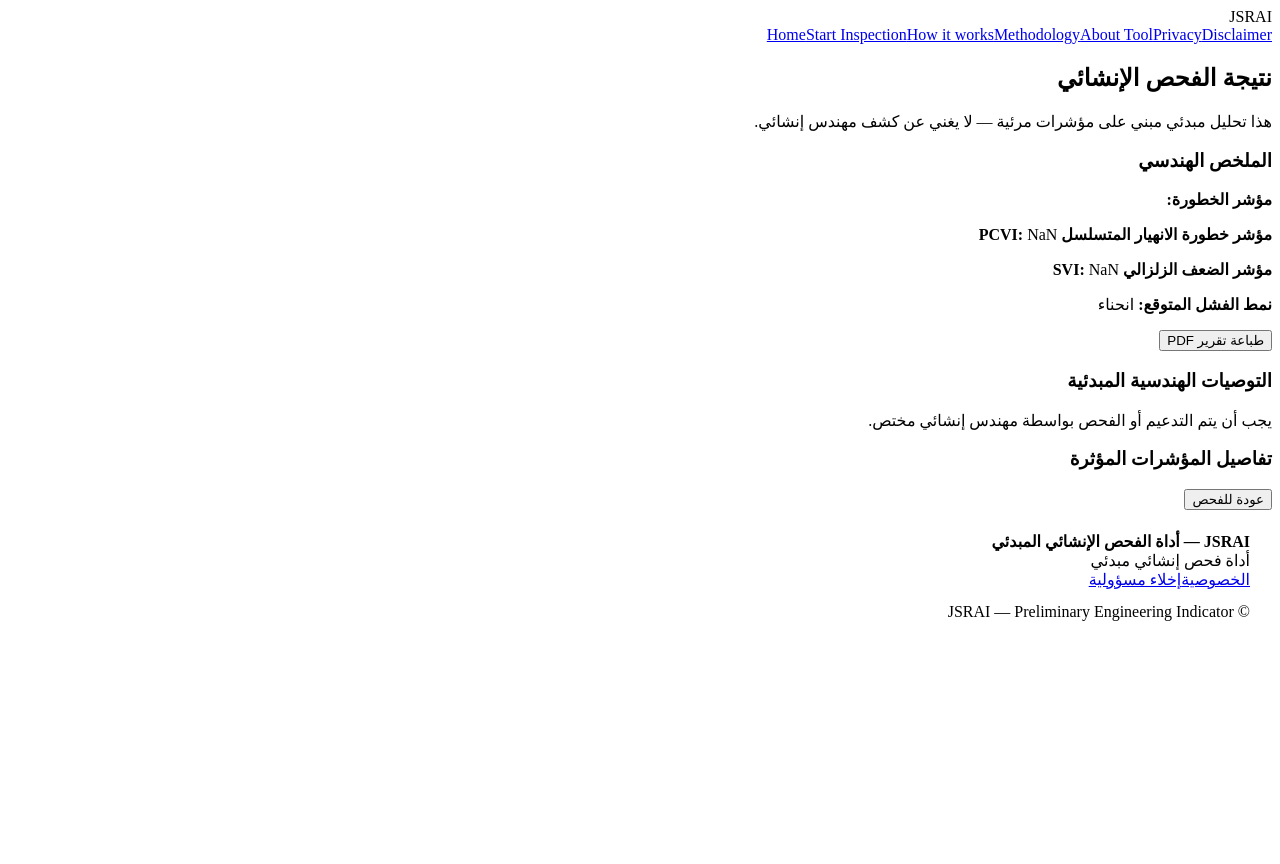
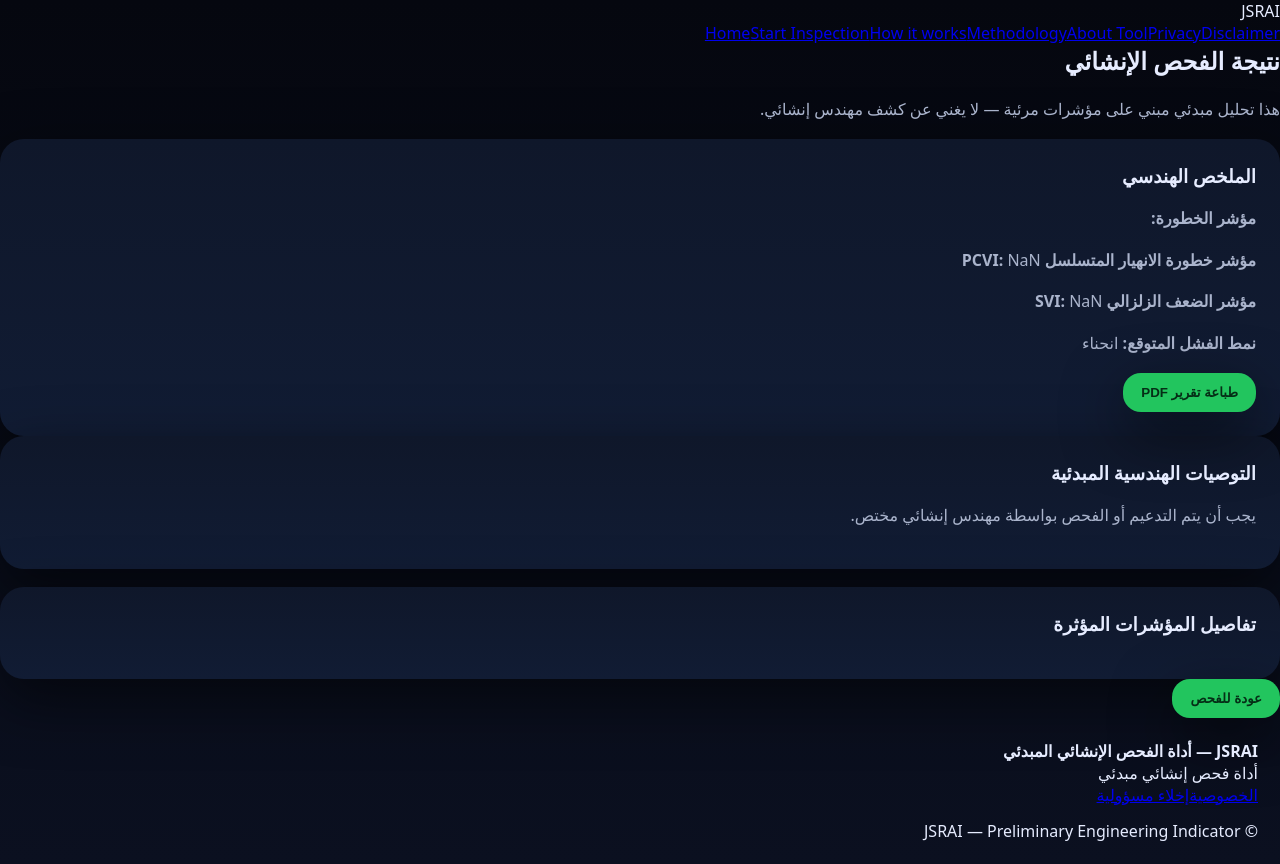
Before and after one commit to engzyoud/JSRAI, a React (Vite) app: page /result in a window 1280 px wide. Before the commit the page ends 800 px from the top, so only its background shows below. Built offline with nearby package versions, Linux system fonts and the light colour scheme.

Commit message:
Update global.css

```diff
--- a/src/global.css
+++ b/src/global.css
@@ -18,3 +18,51 @@
   --radius: 24px;
   --radius2: 18px;
 }
+
+* {
+  box-sizing: border-box;
+}
+
+html, body {
+  margin: 0;
+  padding: 0;
+}
+
+body {
+  background: linear-gradient(180deg, var(--bg0), var(--bg1));
+  color: var(--text);
+  font-family: system-ui, Arial, sans-serif;
+  min-height: 100vh;
+}
+
+h1, h2, h3 {
+  color: var(--text);
+  margin-top: 0;
+}
+
+p {
+  color: var(--muted);
+  line-height: 1.6;
+}
+
+button {
+  background: var(--accent);
+  color: #052e16;
+  border: none;
+  padding: 12px 18px;
+  border-radius: var(--radius2);
+  cursor: pointer;
+  font-weight: 600;
+  box-shadow: var(--shadow);
+}
+
+button:hover {
+  opacity: 0.9;
+}
+
+.card {
+  background: linear-gradient(180deg, var(--card), var(--card2));
+  border-radius: var(--radius);
+  padding: 24px;
+  box-shadow: var(--shadow);
+}
```
